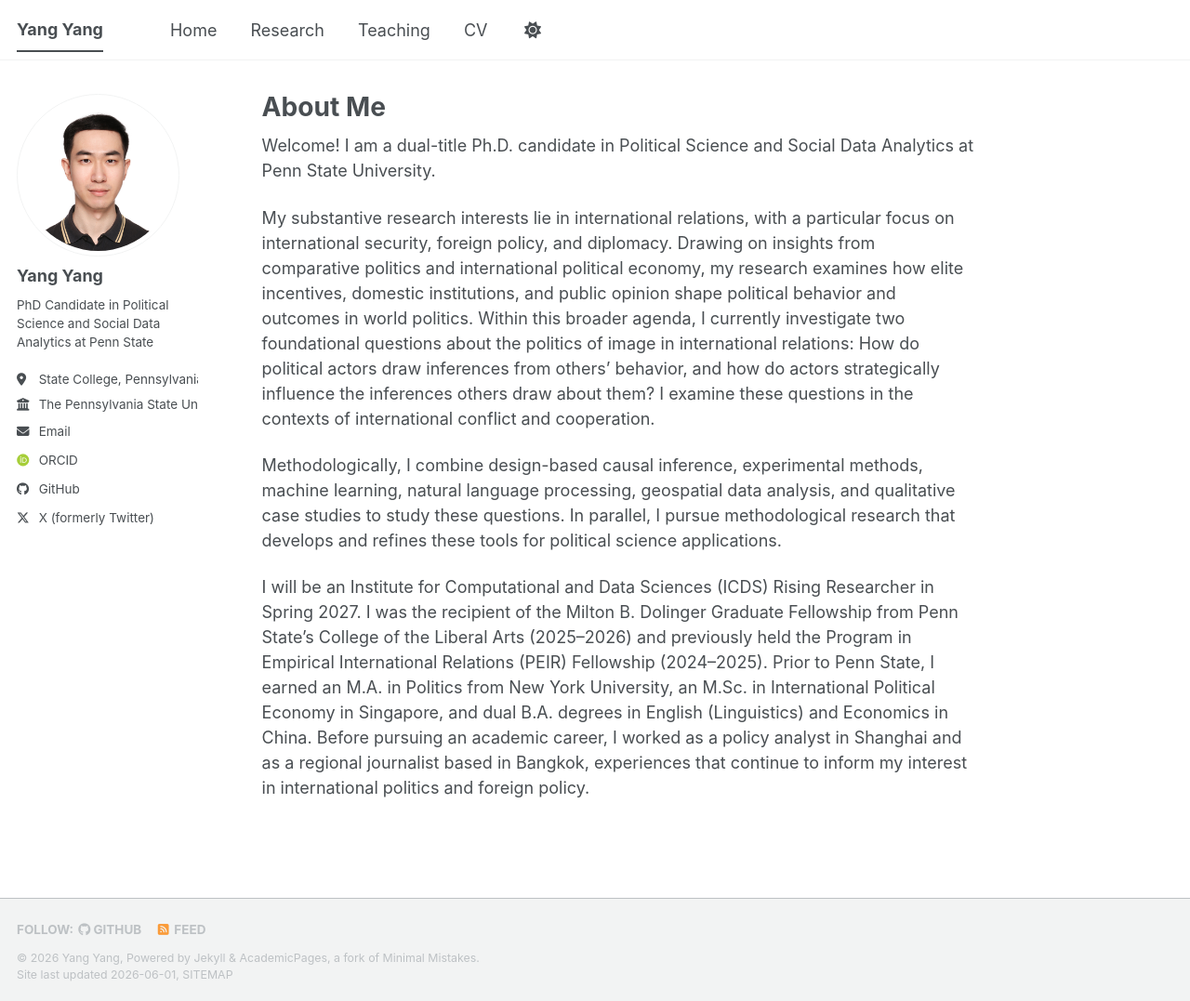
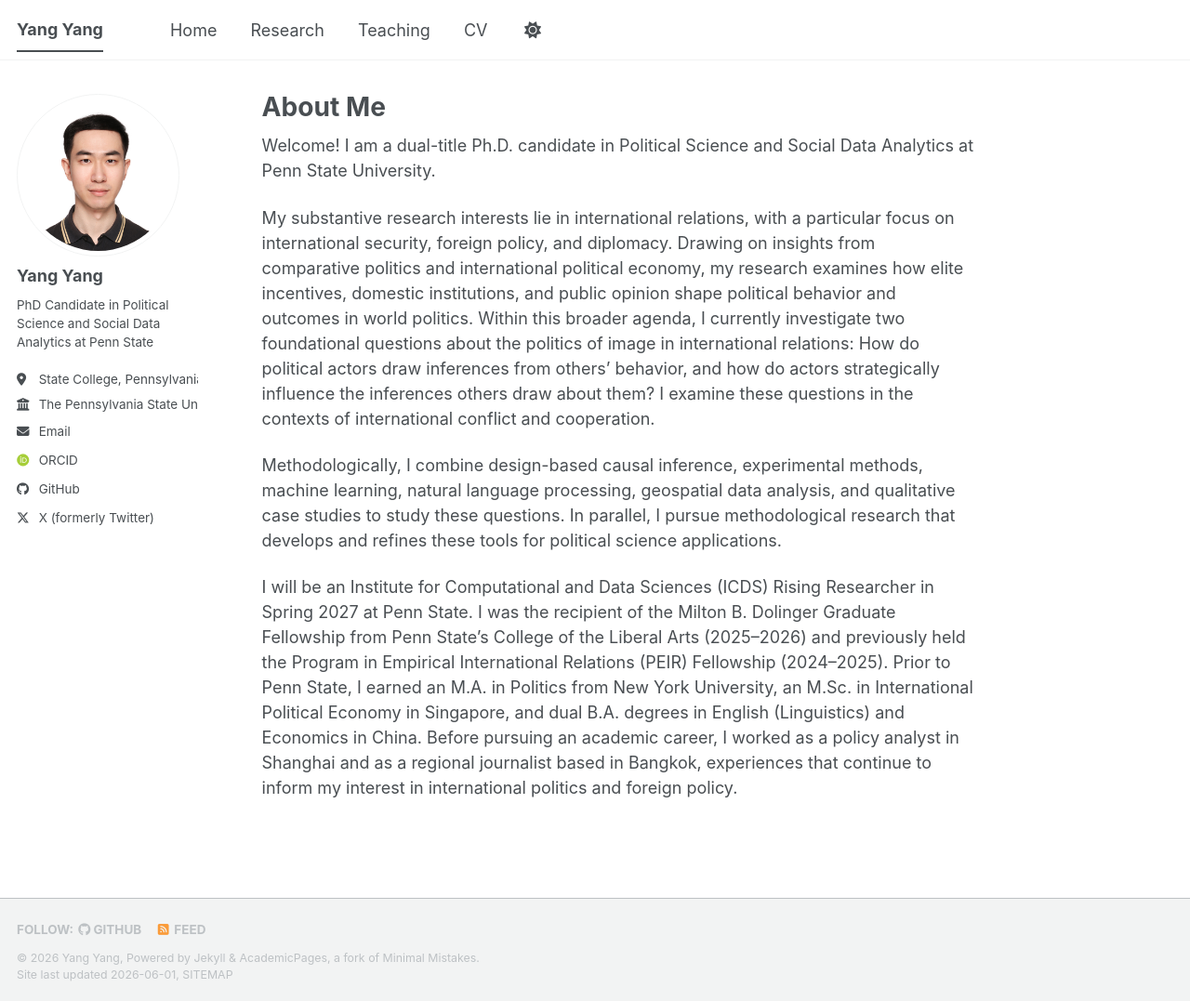
Before and after one commit to yang-yang-ir/yang-yang-ir.github.io, a Jekyll site: the page built from _pages/about.md, in a window 1280 px wide and 1077 px high. Shown: the whole window at 93% size. Built offline with Jekyll 4.4.1, drawn with Linux system fonts in a browser that asks for light colours; some web fonts are replaced; a script bundle is joined from its source files by our own code; library files that are not in the unit come from our copies.

Commit message:
Update about.md

```diff
--- a/_pages/about.md
+++ b/_pages/about.md
@@ -13,4 +13,4 @@ My substantive research interests lie in international relations, with a particu
 
 Methodologically, I combine design-based causal inference, experimental methods, machine learning, natural language processing, geospatial data analysis, and qualitative case studies to study these questions. In parallel, I pursue methodological research that develops and refines these tools for political science applications.
 
-I will be an Institute for Computational and Data Sciences (ICDS) Rising Researcher in Spring 2027. I was the recipient of the Milton B. Dolinger Graduate Fellowship from Penn State's College of the Liberal Arts (2025–2026) and previously held the Program in Empirical International Relations (PEIR) Fellowship (2024–2025). Prior to Penn State, I earned an M.A. in Politics from New York University, an M.Sc. in International Political Economy in Singapore, and dual B.A. degrees in English (Linguistics) and Economics in China. Before pursuing an academic career, I worked as a policy analyst in Shanghai and as a regional journalist based in Bangkok, experiences that continue to inform my interest in international politics and foreign policy.
+I will be an Institute for Computational and Data Sciences (ICDS) Rising Researcher in Spring 2027 at Penn State. I was the recipient of the Milton B. Dolinger Graduate Fellowship from Penn State's College of the Liberal Arts (2025–2026) and previously held the Program in Empirical International Relations (PEIR) Fellowship (2024–2025). Prior to Penn State, I earned an M.A. in Politics from New York University, an M.Sc. in International Political Economy in Singapore, and dual B.A. degrees in English (Linguistics) and Economics in China. Before pursuing an academic career, I worked as a policy analyst in Shanghai and as a regional journalist based in Bangkok, experiences that continue to inform my interest in international politics and foreign policy.
```
